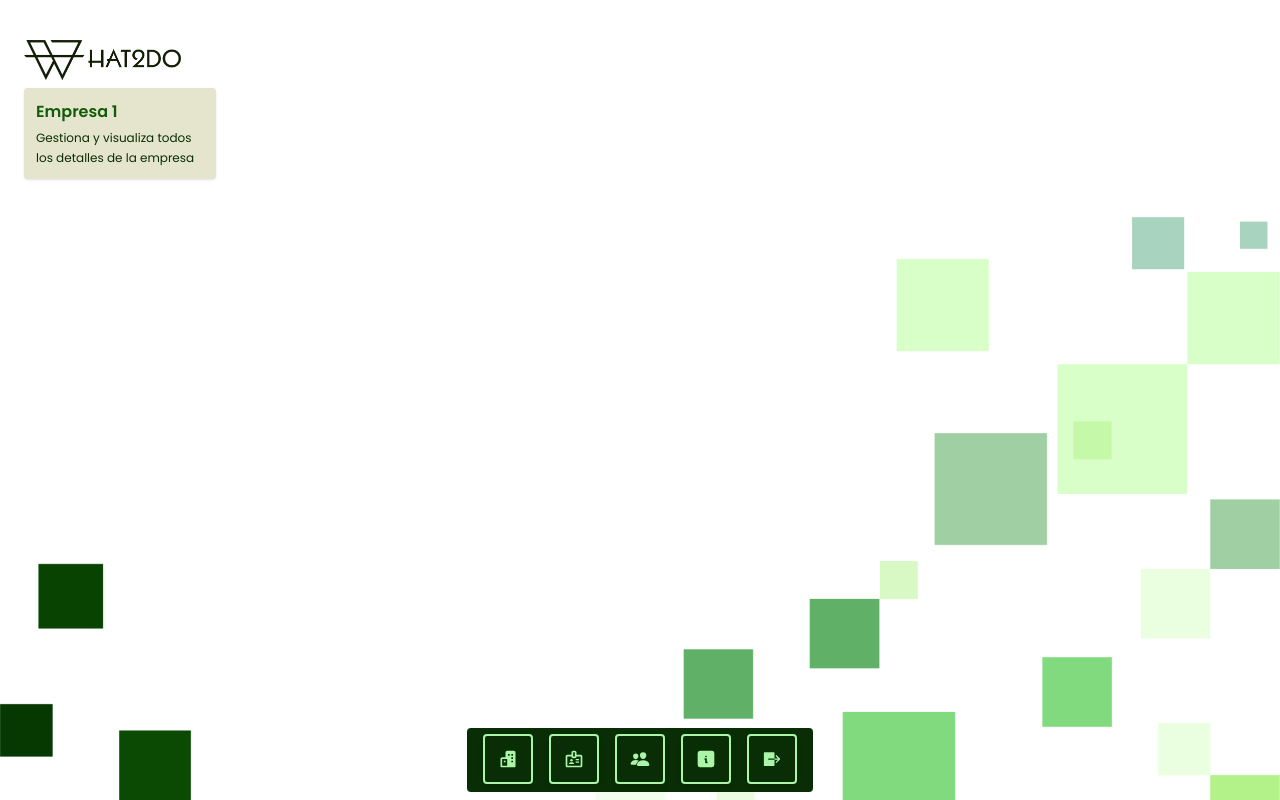
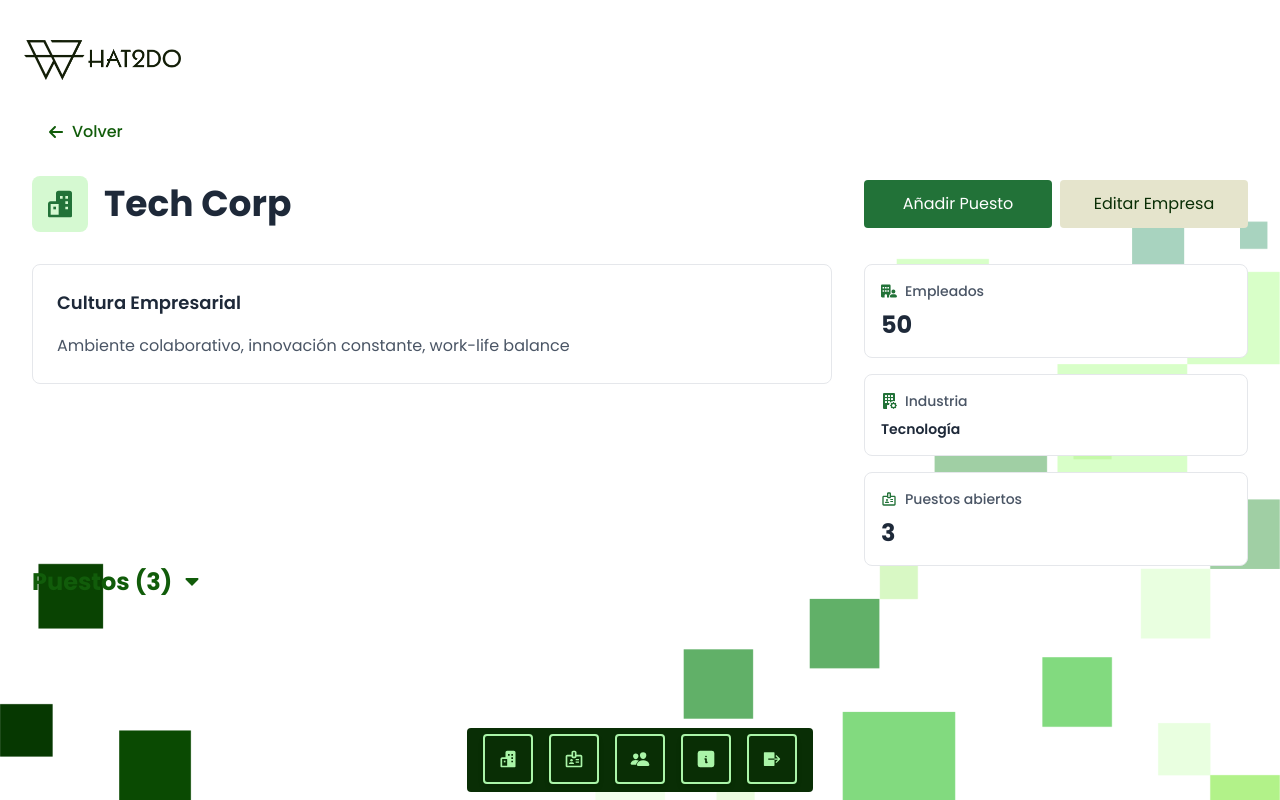
Before and after one commit to What2Do-SL/B2B-front, a Next.js app: page /companies/1 in a window 1280 px wide. Built offline with nearby package versions, Linux system fonts and the light colour scheme.

Commit message:
detailed item view structure created, implemented in companies

```diff
--- a/src/app/(dashboard)/companies/[id]/page.tsx
+++ b/src/app/(dashboard)/companies/[id]/page.tsx
@@ -1,26 +1,270 @@
-import PageHeader from "@/components/layout/PageHeader";
+"use client";
+
+import { useState, useEffect } from "react";
+import { useParams, useRouter } from "next/navigation";
 import BackButton from "@/components/ui/buttons/BackButton";
+import ItemCard from "@/components/ui/ItemCard";
+import FormModal from "@/components/modals/FormModal";
+import EmptyState from "@/components/ui/EmptyState";
+import { BiSolidBuildings } from "react-icons/bi";
+import { MdOutlineBadge } from "react-icons/md";
+import { FaBuildingUser } from "react-icons/fa6";
+import { BsBuildingFillGear } from "react-icons/bs";
+import { TiArrowSortedDown } from "react-icons/ti";
 
-export default async function CompanyDetailsPage({
-  params
-}: {
-  params: Promise<{ id: string }>
-}) {
-    const { id: companyId } = await params;
+export default function CompanyDetailsPage() {
+  const params = useParams();
+  const router = useRouter();
+  const companyId = params.id as string;
+
+  const [showEditModal, setShowEditModal] = useState(false);
+  const [showCreatePositionModal, setShowCreatePositionModal] = useState(false);
+  const [showPositions, setShowPositions] = useState(false);
+
+  // Mock data - replace with real API call
+  const company = {
+    id: companyId,
+    name: "Tech Corp",
+    description:
+      "Empresa innovadora especializada en desarrollo de software y soluciones tecnológicas. Con más de 10 años de experiencia en el mercado, ofrecemos servicios de consultoría, desarrollo web y aplicaciones móviles.",
+    industry: "Tecnología",
+    size: 50,
+    culture: "Ambiente colaborativo, innovación constante, work-life balance",
+  };
+
+  // Mock positions data
+  const positions: any[] = [
+    {
+      id: 1,
+      title: "Senior React Developer",
+      department: "Engineering",
+      level: "Senior",
+      type: "Full-time",
+      status: "Activo",
+      description: "Buscamos un desarrollador React senior para liderar el desarrollo front-end...",
+      candidates: 5,
+    },
+    {
+      id: 2,
+      title: "DevOps Engineer",
+      department: "Infrastructure",
+      level: "Mid",
+      type: "Full-time",
+      status: "Activo",
+      description: "Responsable de la infraestructura cloud y pipelines de CI/CD...",
+      candidates: 3,
+    },
+    {
+      id: 3,
+      title: "UI/UX Designer",
+      department: "Design",
+      level: "Junior",
+      type: "Full-time",
+      status: "Pausado",
+      description: "Diseñador creativo para mejorar la experiencia de usuario...",
+      candidates: 8,
+    },
+  ];
+
   return (
-    <>
-      {/* Page Header - positioned under logo */}
-      <PageHeader
-        title={`Empresa ${companyId}`}
-        subtitle="Gestiona y visualiza todos los detalles de la empresa"
-      />
+    <div className="p-6 md:p-8 max-w-7xl mx-auto">
+      {/* Back Button */}
+      <BackButton />
 
-      <div className="p-6 md:p-8 max-w-7xl mx-auto">
-        {/* Content */}
-        {/* Add back button */}
-        <BackButton className="mb-4" />
-        <div className="flex flex-wrap justify-center gap-6"></div>
+      {/* Company Header */}
+      <div className="mt-6 ">
+        {/* Company Name and Icon */}
+        <div className="grid grid-cols-1 lg:grid-cols-3 gap-8 mb-8">
+          {/* Company Name Section */}
+          <div className="lg:col-span-2">
+            <div className="flex items-center gap-4">
+              <div className="p-3 bg-green-100 rounded-lg">
+                <BiSolidBuildings size={32} className="text-green-600" />
+              </div>
+              <div>
+                <h1 className="text-3xl md:text-4xl font-bold text-gray-800">
+                  {company.name}
+                </h1>
+              </div>
+            </div>
+          </div>
+
+          {/* Edit Button */}
+          <div className="flex items-center gap-2">
+            <button
+              onClick={() => setShowCreatePositionModal(true)}
+              className="w-full flex items-center justify-center gap-2 px-6 py-3 bg-green-600 text-white rounded-sm hover:bg-green-700 transition-colors cursor-pointer"
+            >
+              {/* <Edit size={16} /> */}
+              Añadir Puesto
+            </button>
+            <button
+              onClick={() => setShowEditModal(true)}
+              className="w-full flex items-center justify-center gap-2 px-6 py-3 bg-beige text-green-900 rounded-sm hover:bg-green-200 transition-colors cursor-pointer"
+            >
+              {/* <Edit size={16} /> */}
+              Editar Empresa
+            </button>
+          </div>
+        </div>
+
+        {/* Company Details */}
+        <div className="grid grid-cols-1 lg:grid-cols-3 gap-8">
+          {/* Main Details */}
+          <div className="lg:col-span-2 space-y-6">
+            {/* Description */}
+            <div className="bg-white p-6 rounded-lg border border-gray-200">
+              <h3 className="text-lg font-semibold text-gray-800 mb-4">
+                Cultura Empresarial
+              </h3>
+              <p className="text-gray-600 leading-relaxed">
+                {company.culture}
+              </p>
+            </div>
+          </div>
+
+          {/* Sidebar - Quick Stats */}
+          <div className="space-y-4">
+            <div className="bg-white p-4 rounded-lg border border-gray-200">
+              <div className="flex items-center gap-2 mb-2">
+                <FaBuildingUser size={16} className="text-green-600" />
+                <span className="text-sm font-medium text-gray-600">
+                  Empleados
+                </span>
+              </div>
+              <p className="text-2xl font-bold text-gray-800">
+                {company.size}
+              </p>
+            </div>
+
+            <div className="bg-white p-4 rounded-lg border border-gray-200">
+              <div className="flex items-center gap-2 mb-2">
+                <BsBuildingFillGear size={16} className="text-green-600" />
+                <span className="text-sm font-medium text-gray-600">
+                  Industria
+                </span>
+              </div>
+              <p className="text-sm font-semibold text-gray-800">
+                {company.industry}
+              </p>
+            </div>
+
+            <div className="bg-white p-4 rounded-lg border border-gray-200">
+              <div className="flex items-center gap-2 mb-2">
+                <MdOutlineBadge size={16} className="text-green-600" />
+                <span className="text-sm font-medium text-gray-600">
+                  Puestos abiertos
+                </span>
+              </div>
+              <p className="text-2xl font-bold text-gray-800">
+                {positions.length}
+              </p>
+            </div>
+          </div>
+        </div>
       </div>
-    </>
+
+      {/* Positions Section */}
+      <div className="mb-8">
+        {positions.length === 0 ? (
+          // Static empty state - no dropdown
+          <div>
+            <div className="flex items-center justify-between mb-6">
+              <div>
+                <h2 className="text-2xl font-bold text-green-800 mb-2">
+                  Puestos ({positions.length})
+                </h2>
+              </div>
+            </div>
+            <EmptyState
+              title="No hay puestos abiertos"
+              description="Añade un nuevo puesto para esta empresa"
+              icon={<MdOutlineBadge size={48} className="mx-auto text-gray-400" />}
+            />
+          </div>
+        ) : (
+          // Dropdown with toggle functionality
+          <div>
+            <div className="flex items-center justify-between mb-6">
+              <div>
+                <button
+                  onClick={() => setShowPositions(!showPositions)}
+                  className="flex items-center gap-2 text-left"
+                >
+                  <h2 className="text-2xl font-bold text-green-800 hover:text-green-500 cursor-pointer">
+                    Puestos ({positions.length})
+                  </h2>
+                  <div className={`transform transition-transform cursor-pointer ${showPositions ? 'rotate-180' : ''}`}>
+                    <TiArrowSortedDown size={24} className="text-green-800" />
+                  </div>
+                </button>
+                {showPositions && (
+                  <p className="text-green-900 mt-2">
+                    Puestos abiertos para esta empresa
+                  </p>
+                )}
+              </div>
+            </div>
+
+            {/* Positions Dropdown Content */}
+            {showPositions && (
+              <div className="p-4">
+                <div className="flex flex-wrap justify-center gap-6">
+                  {positions.map((position) => (
+                    <ItemCard
+                      key={position.id}
+                      id={position.id.toString()}
+                      title={position.title}
+                      subtitle={position.department}
+                      additionalInfo={[
+                        position.level,
+                        position.type,
+                        `${position.candidates} candidatos`,
+                      ]}
+                      description={position.description}
+                      detailsRoute={`/dashboard/positions/${position.id}`}
+                      badge="Posición"
+                      onEdit={(id) => console.log("Edit position", id)}
+                    />
+                  ))}
+                </div>
+              </div>
+            )}
+          </div>
+        )}
+      </div>
+
+      {/* Edit Company Modal */}
+      <FormModal
+        isOpen={showEditModal}
+        onClose={() => setShowEditModal(false)}
+        title="Editar Empresa"
+        variant="green"
+      >
+        {/* <EditCompanyForm
+          companyId={companyId}
+          onSuccess={() => setShowEditModal(false)}
+        /> */}
+        <div className="p-4 text-center text-gray-600">
+          Formulario de edición de empresa aquí
+        </div>
+      </FormModal>
+
+      {/* Create Position Modal */}
+      <FormModal
+        isOpen={showCreatePositionModal}
+        onClose={() => setShowCreatePositionModal(false)}
+        title="Nueva Posición"
+        variant="green"
+      >
+        {/* <CreatePositionForm
+          companyId={companyId}
+          onSuccess={() => setShowCreatePositionModal(false)}
+        /> */}
+        <div className="p-4 text-center text-gray-600">
+          Formulario de creación de posición aquí
+        </div>
+      </FormModal>
+    </div>
   );
 }
--- /dev/null
+++ b/src/components/ui/EmptyState.tsx
@@ -0,0 +1,21 @@
+import { EmptyStateProps } from "@/types/ui";
+
+export default function EmptyState({
+  title,
+  description,
+  icon,
+}: EmptyStateProps) {
+  return (
+    <div className="text-center py-6">
+      <div className="text-gray-400 mb-4">
+        {icon}
+      </div>
+      <h3 className="text-lg font-medium text-gray-600 mb-2">
+        {title}
+      </h3>
+      <p className="text-gray-500 mb-6">
+        {description}
+      </p>
+    </div>
+  );
+}
```
Also changed, not shown: src/types/ui.ts (+7 -0 lines), public/edit-icon.svg (added).
